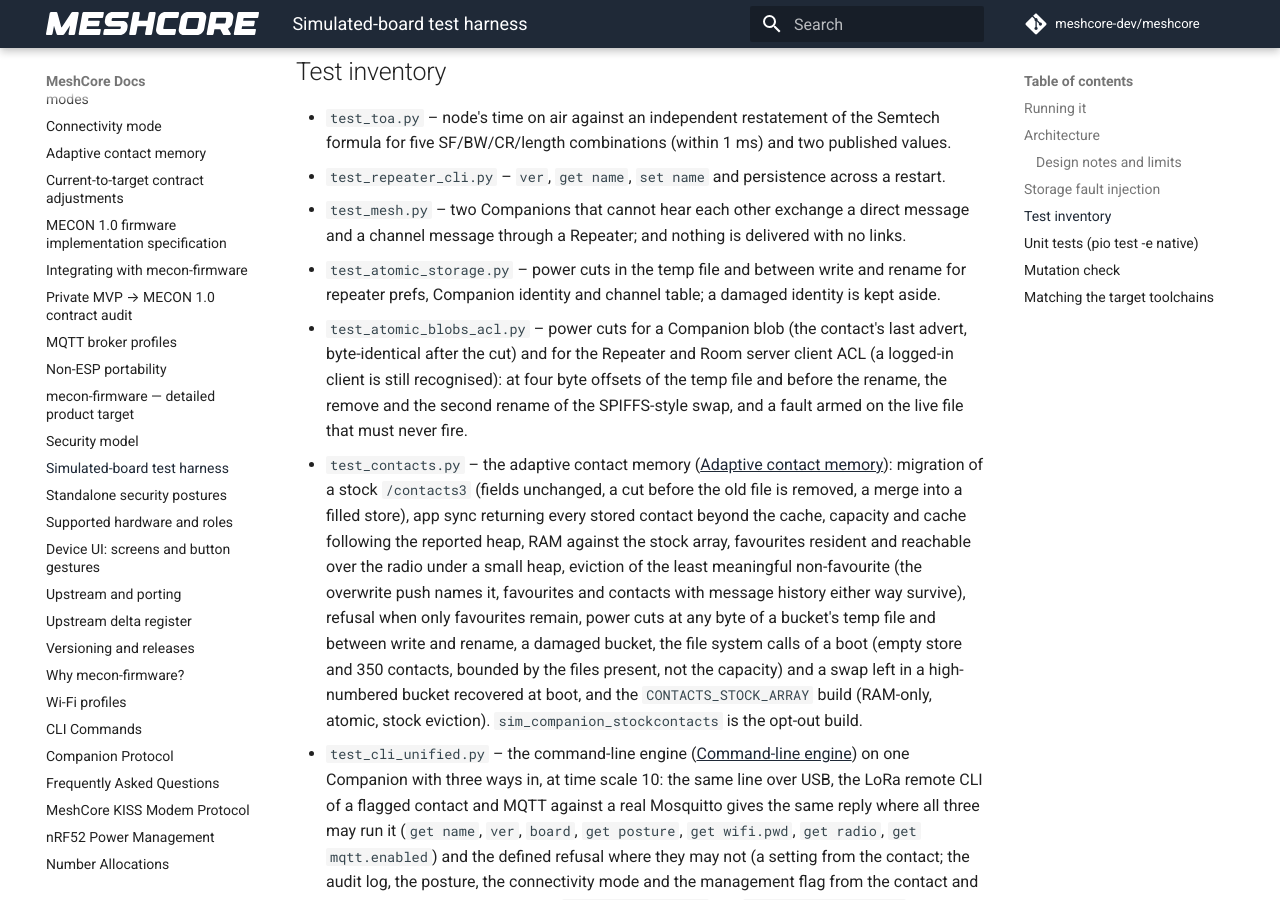
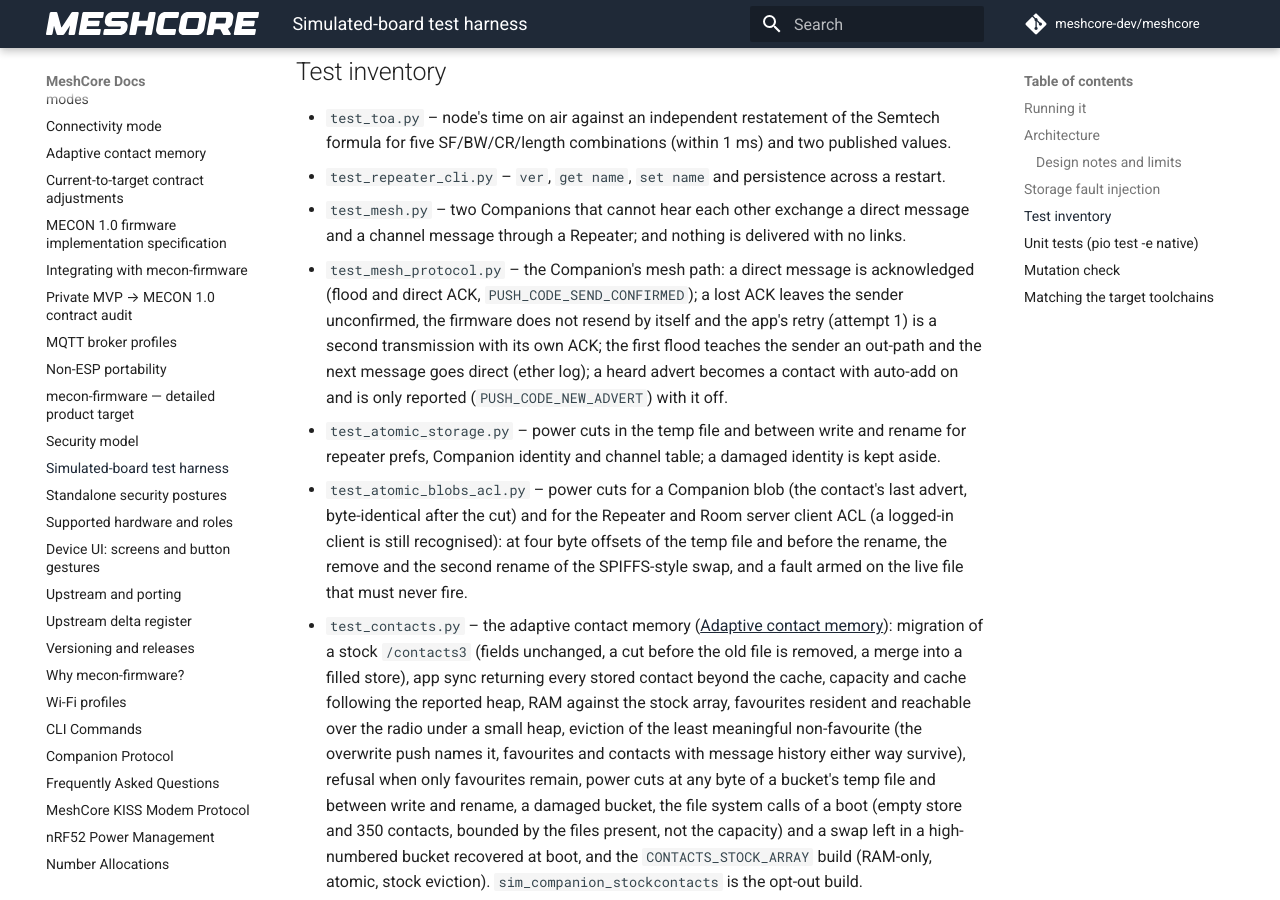
Before and after one commit to hoejriis/mecon-firmware, an MkDocs documentation site: the page built from docs/SIMULATION.md, in a window 1280 px wide and 900 px high, scrolled down 3909 px. Built offline with MkDocs 1.6.1 and Material for MkDocs 9.7.7, drawn with Linux system fonts in a browser that asks for light colours; comment, search, counter and statistics services are not loaded.

Commit message:
Docs: list test_mesh_protocol.py in the simulation inventory
Co-Authored-By: Claude Opus 5.5 (1M context) <noreply@anthropic.com>

```diff
--- a/docs/SIMULATION.md
+++ b/docs/SIMULATION.md
@@ -83,6 +83,11 @@ Tests that wait on a node's first transmission after a boot are marked `@pytest.
 * `test_repeater_cli.py` – `ver`, `get name`, `set name` and persistence across a restart.
 * `test_mesh.py` – two Companions that cannot hear each other exchange a direct message
   and a channel message through a Repeater; and nothing is delivered with no links.
+* `test_mesh_protocol.py` – the Companion's mesh path: a direct message is acknowledged
+  (flood and direct ACK, `PUSH_CODE_SEND_CONFIRMED`); a lost ACK leaves the sender unconfirmed, the
+  firmware does not resend by itself and the app's retry (attempt 1) is a second transmission with its own
+  ACK; the first flood teaches the sender an out-path and the next message goes direct (ether log); a heard
+  advert becomes a contact with auto-add on and is only reported (`PUSH_CODE_NEW_ADVERT`) with it off.
 * `test_atomic_storage.py` – power cuts in the temp file and between write and rename for repeater prefs, Companion identity and channel table; a damaged identity is kept aside.
 * `test_atomic_blobs_acl.py` – power cuts for a Companion blob (the contact's last advert, byte-identical after the cut) and for the Repeater and Room server client ACL (a logged-in client is still recognised): at four byte offsets of the temp file and before the rename, the remove and the second rename of the SPIFFS-style swap, and a fault armed on the live file that must never fire.
 * `test_contacts.py` – the adaptive contact memory ([Adaptive contact memory](CONTACTS.md)): migration of a stock `/contacts3` (fields unchanged, a cut before the old file is removed, a merge into a filled store), app sync returning every stored contact beyond the cache, capacity and cache following the reported heap, RAM against the stock array, favourites resident and reachable over the radio under a small heap, eviction of the least meaningful non-favourite (the overwrite push names it, favourites and contacts with message history either way survive), refusal when only favourites remain, power cuts at any byte of a bucket's temp file and between write and rename, a damaged bucket, the file system calls of a boot (empty store and 350 contacts, bounded by the files present, not the capacity) and a swap left in a high-numbered bucket recovered at boot, and the `CONTACTS_STOCK_ARRAY` build (RAM-only, atomic, stock eviction). `sim_companion_stockcontacts` is the opt-out build.
```
